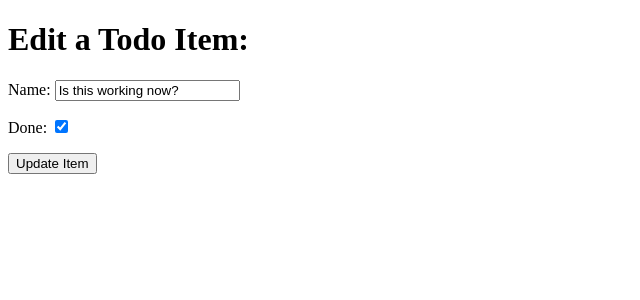
After one commit to Terafora/Django-stuff, a Django app: page /edit/4 in a window 1280 px wide. The commit adds this page. Shown: the top 300 px of the page, without its empty margins (0-640 px from the left). Run offline with Django 3.2, Linux system fonts and the light colour scheme; data comes from the database, SQL or seed files in the repository; both versions use the stored data as it was after the commit.

Commit message:
Added edit, toggle and delete functionality to the todo list

```diff
--- a/django_todo/urls.py
+++ b/django_todo/urls.py
@@ -15,11 +15,13 @@ Including another URLconf
 """
 from django.contrib import admin
 from django.urls import path
-from todo.views import get_todo_list, add_item
+from todo import views
 
 urlpatterns = [
     path('admin/', admin.site.urls),
-    path('', get_todo_list, name="get_to_list"),
-    path("add", add_item, name="add")
-
+    path('', views.get_todo_list, name="get_to_list"),
+    path("add", views.add_item, name="add"),
+    path('edit/<item_id>', views.edit_item, name='edit'),
+    path('toggle/<item_id>', views.toggle_item, name='toggle'),
+    path('delete/<item_id>', views.delete_item, name='delete')
 ]
--- /dev/null
+++ b/todo/templates/todo/edit_item.html
@@ -0,0 +1,21 @@
+<!DOCTYPE html>
+<html lang="en">
+<head>
+    <meta charset="UTF-8">
+    <meta name="viewport" content="width=device-width, initial-scale=1.0">
+    <title>Todo List</title>
+</head>
+<body>
+    <h1>Edit a Todo Item:</h1>
+    <form method="POST">
+        {% csrf_token %}
+        {{ form.as_p }}
+        <div>
+            <p>
+                <button type="submit">Update Item</button>
+            </p>
+        </div>
+    </form>
+
+</body>
+</html>
--- a/todo/views.py
+++ b/todo/views.py
@@ -1,4 +1,4 @@
-from django.shortcuts import render, redirect
+from django.shortcuts import render, redirect, get_object_or_404
 from .models import Item
 from .forms import  ItemForm
 
@@ -24,3 +24,27 @@ def add_item(request):
         'form': form
     }
     return render(request, 'todo/add_item.html', context)
+
+def edit_item(request, item_id):
+    item = get_object_or_404(Item, id=item_id)
+    if request.method == 'POST':
+        form = ItemForm(request.POST, instance=item)
+        if form.is_valid():
+            form.save()
+            return redirect(get_todo_list)
+    form = ItemForm(instance = item)
+    context = {
+        'form': form
+    }
+    return render(request, 'todo/edit_item.html', context)
+
+def toggle_item(request, item_id):
+    item = get_object_or_404(Item, id=item_id)
+    item.done = not item.done
+    item.save()
+    return redirect(get_todo_list)
+
+def delete_item(request, item_id):
+    item = get_object_or_404(Item, id=item_id)
+    item.delete()
+    return redirect(get_todo_list)
```
Also changed, not shown: todo/templates/todo/todo_list.html (+15 -0 lines), db.sqlite3.
